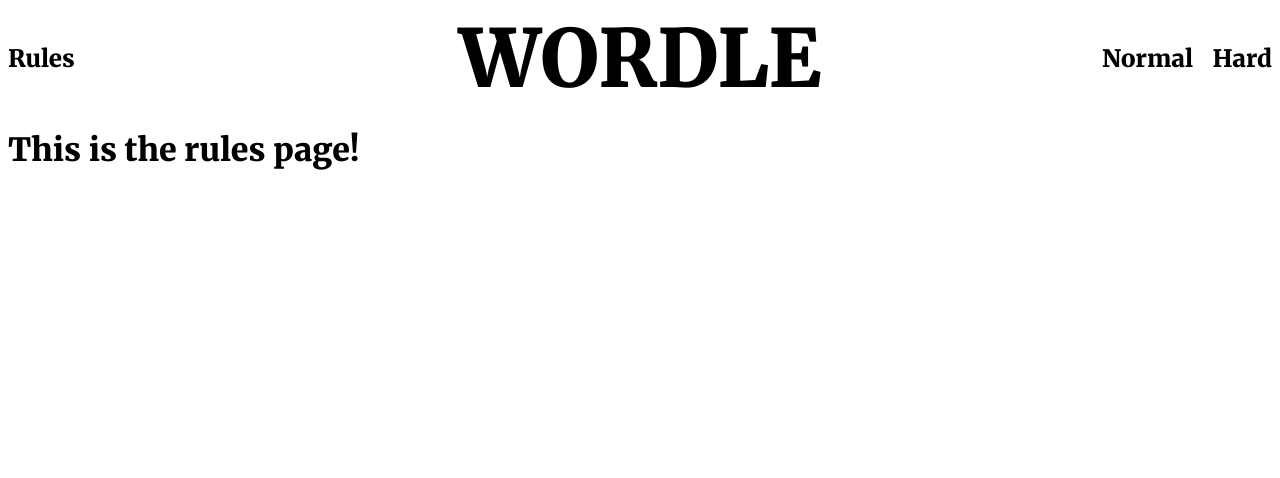
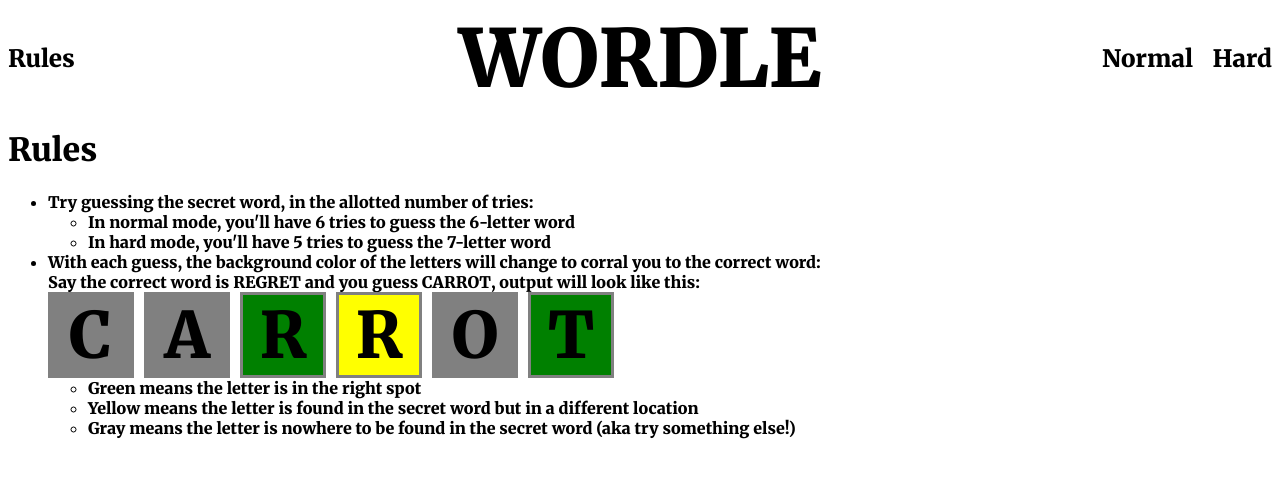
Before and after one commit to nice-to-meecha/CS5610_Project2_Wordle, a React (Vite) app: page /rules in a window 1280 px wide. Shown: the top 478 px of the page. Built offline with nearby package versions, Linux system fonts and the light colour scheme.

Commit message:
Adding rules

```diff
--- a/src/pages/Rules.jsx
+++ b/src/pages/Rules.jsx
@@ -1,7 +1,56 @@
-import React from 'react';
+import React from "react";
+import TypedLetter from "./TypedLetter";
+import "../css/Letter.css";
 
-function Rules() {
-    return (<h1>This is the rules page!</h1>);
+export default function Rules() {
+    function colorLetters(word, colorLocations) {
+        const coloredLetters = word.toUpperCase().split('').map((letter, i) =>
+            (<TypedLetter
+                letter={letter}
+                color={colorLocations[i] || "gray"}
+                key={i}
+            />)
+        );
+
+        return <div className="guess-background">
+            {coloredLetters}
+        </div>
+    }
+    return (<div>
+        <h1>Rules</h1>
+        <ul>
+            <li>Try guessing the secret word, in the allotted number of tries:</li>
+                <ul>
+                    <li>
+                        In <strong>normal</strong> mode, you'll have 6 tries to guess
+                        the 6-letter word
+                    </li>
+                    <li>
+                        In <strong>hard</strong> mode, you'll have 5 tries to guess
+                        the 7-letter word
+                    </li>
+                </ul>
+            <li>
+                With each guess, the background color of the letters will change
+                to corral you to the correct word:
+                <br />
+                Say the correct word is <strong>REGRET</strong> and you
+                guess <strong>CARROT</strong>, output will look like this:
+                {colorLetters("carrot", ["gray", "gray", "green", "yellow", "gray", "green"])}
+                <ul>
+                    <li>
+                        Green means the letter is in the right spot
+                    </li>
+                    <li>
+                        Yellow means the letter is found in the secret word
+                        but in a different location
+                    </li>
+                    <li>
+                        Gray means the letter is nowhere to be found in the secret word
+                        (aka try something else!)
+                    </li>
+                </ul>
+            </li>
+        </ul>
+    </div>);
 }
-
-export default Rules;
```
